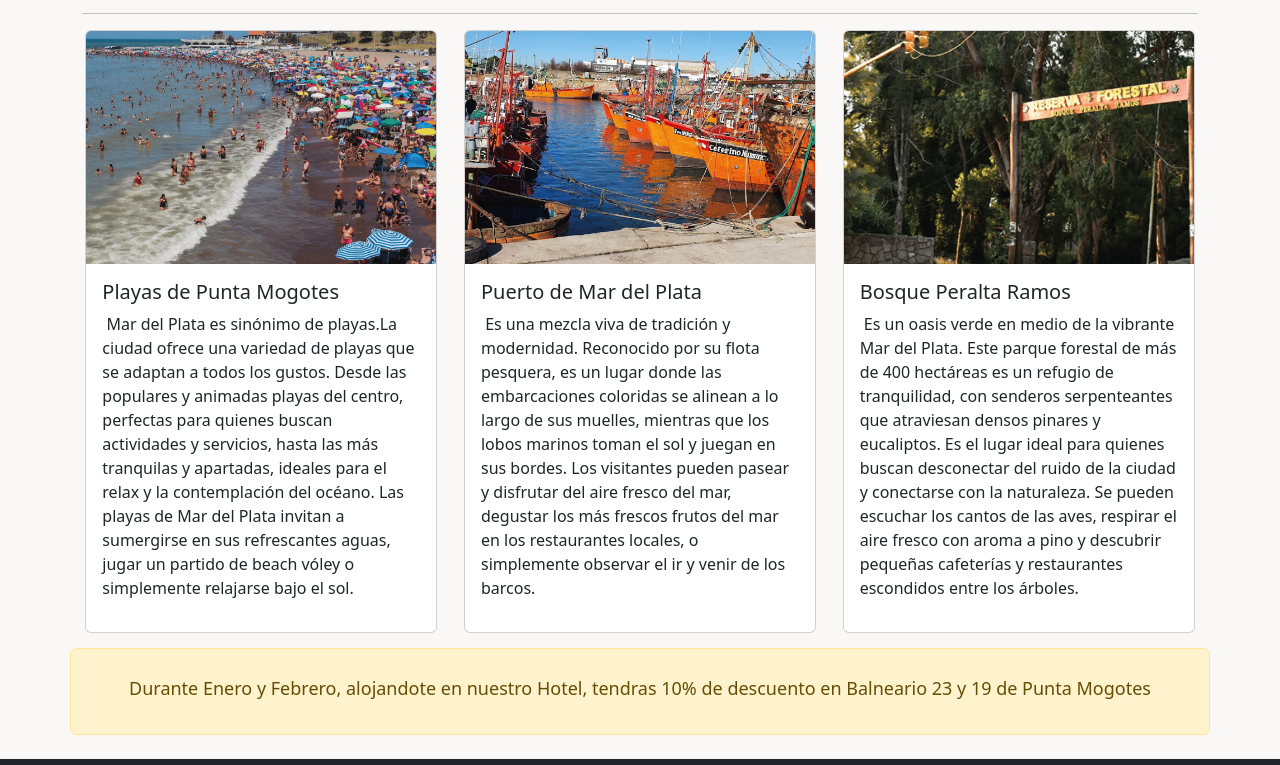
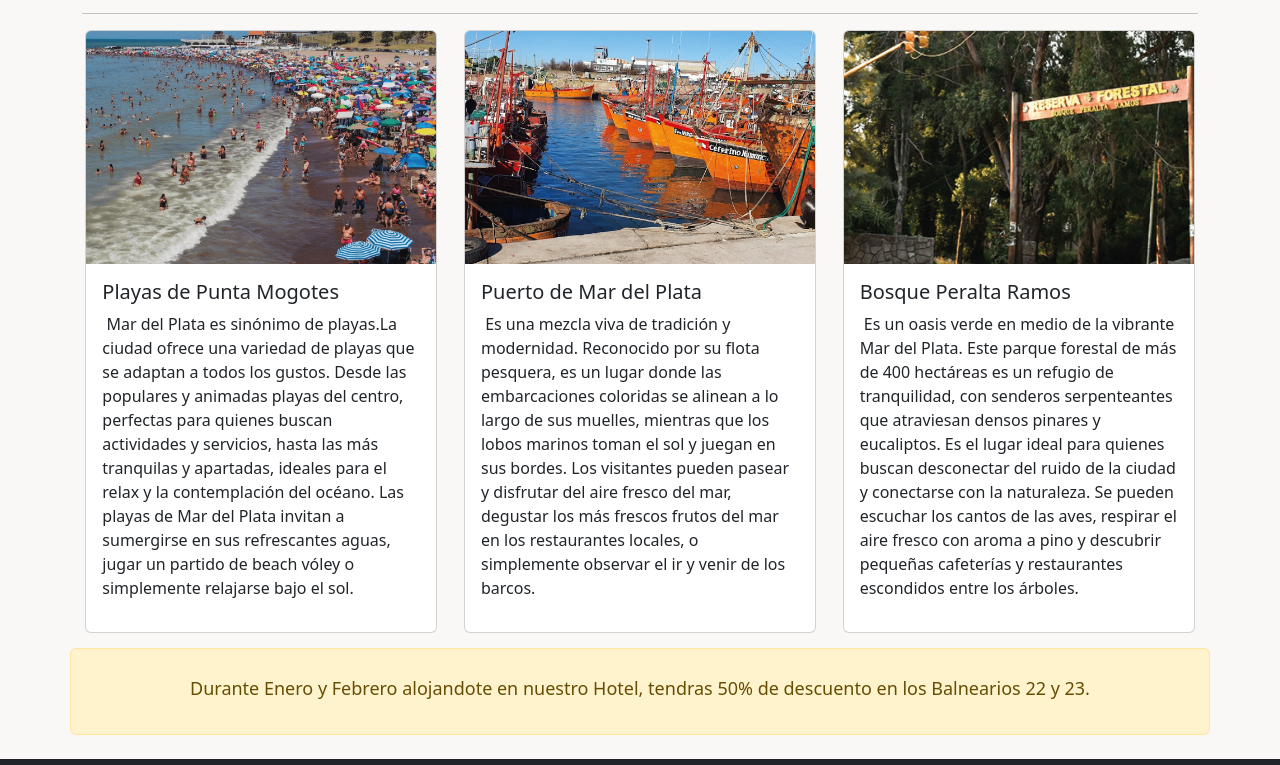
Before and after one commit to sslucasmv/entrega3lucasvolpe, a plain HTML site: page pages/paseos.html in a window 1280 px wide. Shown: the part 161-926 px from the top of the page. Drawn offline with nearby package versions, Linux system fonts and the light colour scheme.

Commit message:
promo balnearios

```diff
--- a/pages/paseos.html
+++ b/pages/paseos.html
@@ -121,7 +121,7 @@
 
         <article class="alert-warning alert container info-advice">
 
-          <p>Durante Enero y Febrero, alojandote en nuestro Hotel, tendras 10% de descuento en Balneario 23 y 19 de Punta Mogotes</p>
+          <p>Durante Enero y Febrero alojandote en nuestro Hotel, tendras 50% de descuento en los Balnearios 22 y 23.</p>
 
         </article>
 
```
Also changed, not shown: pages/servicios.html (+1 -1 lines).
